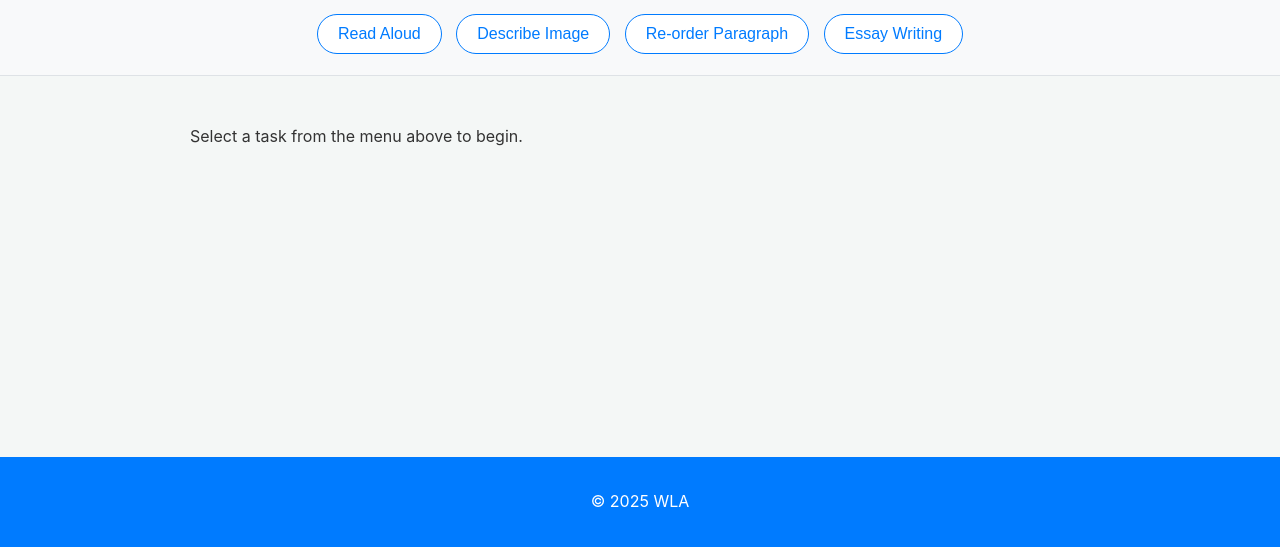
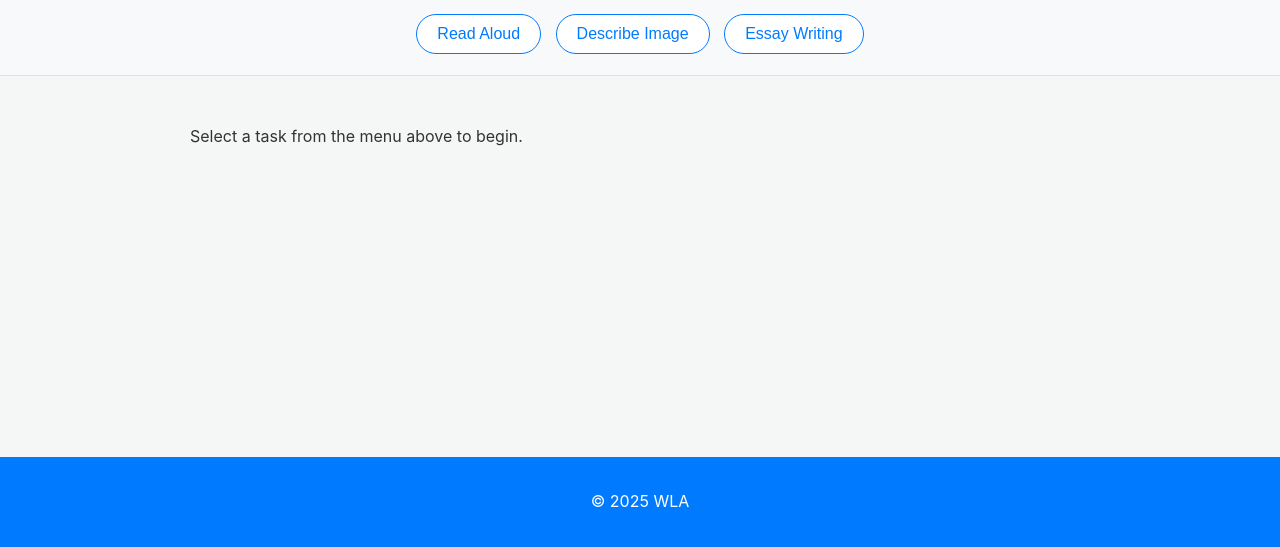
Before and after one commit to azazel1805/pte, a plain HTML site: page frontend/index.html in a window 1280 px wide. Shown: the part 253-800 px from the top of the page. Drawn offline with nearby package versions, Linux system fonts and the light colour scheme.

Commit message:
Update index.html

```diff
--- a/frontend/index.html
+++ b/frontend/index.html
@@ -18,7 +18,7 @@
         <h2>Select a Task</h2>
         <button class="task-btn" data-task="read-aloud">Read Aloud</button>
         <button class="task-btn" data-task="describe-image">Describe Image</button>
-        <button class="task-btn" data-task="reorder-paragraph">Re-order Paragraph</button>
+
         <!-- NEW TASK BUTTON -->
         <button class="task-btn" data-task="essay">Essay Writing</button>
     </nav>
```
